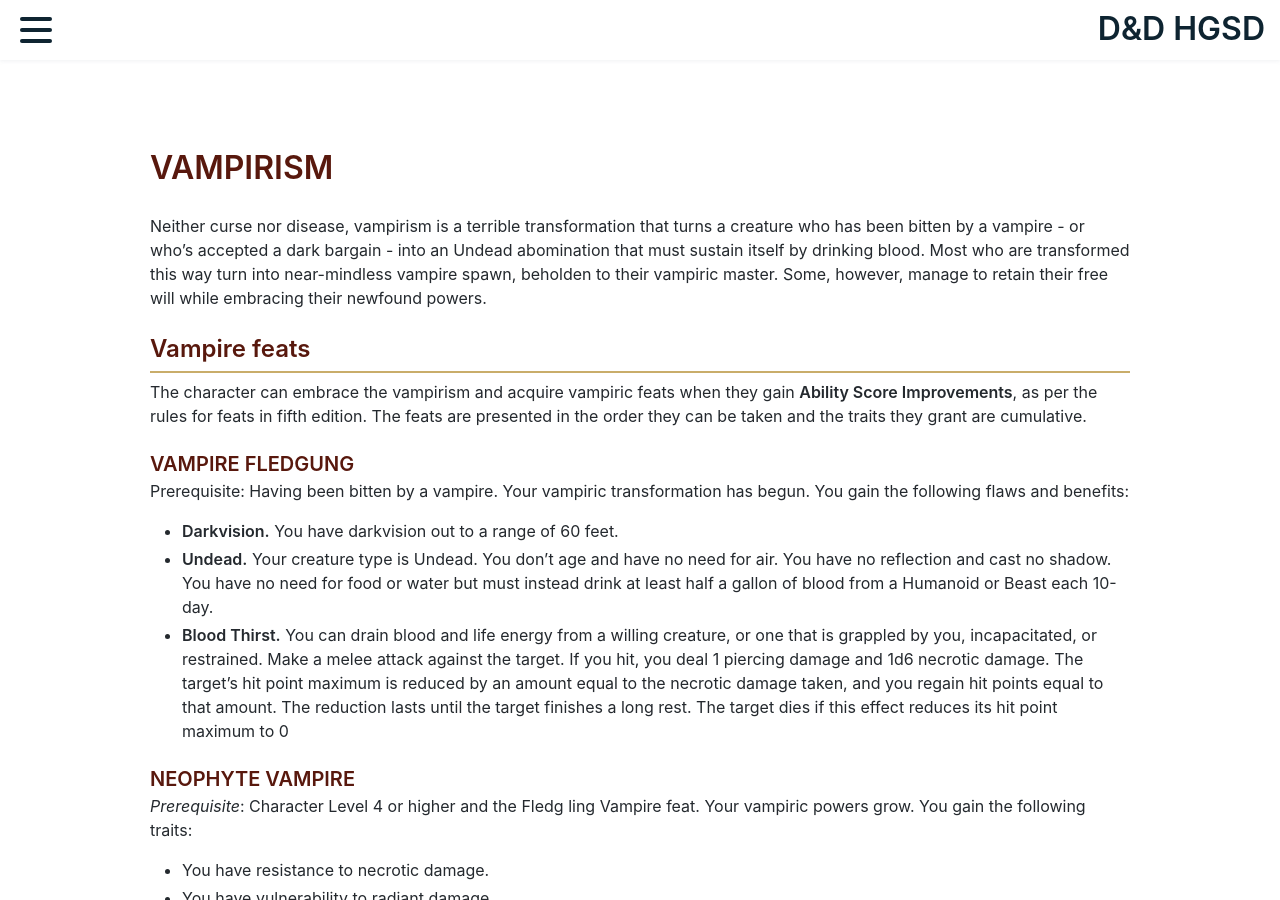
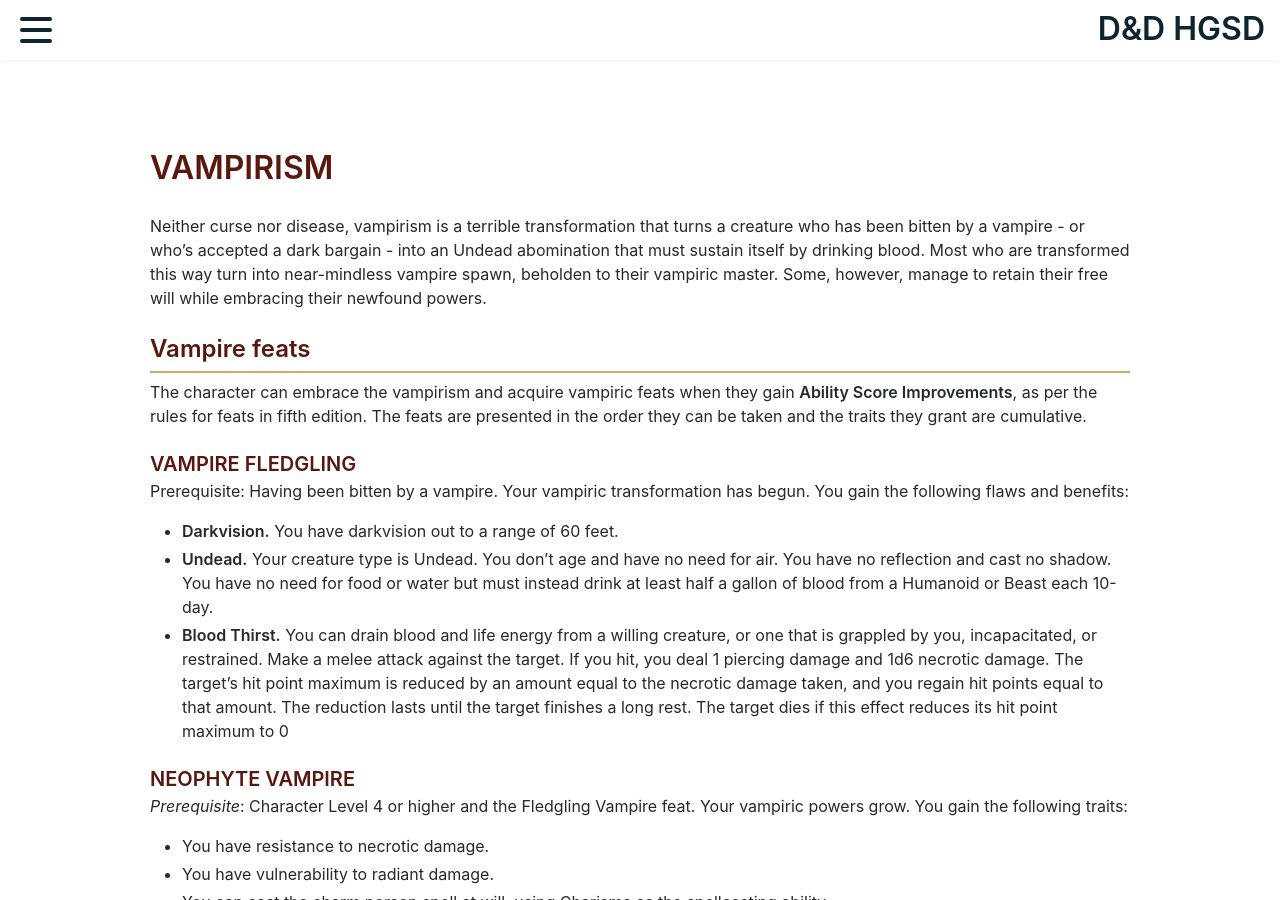
Before and after one commit to mrhelgeklausen/Legacy-of-the-Hellriders, a Jekyll site: the page built from vampireism.md, in a window 1280 px wide and 900 px high. Built offline with Jekyll 4.4.1, drawn with Linux system fonts in a browser that asks for light colours; our own code applies the rules of GitHub Pages for plain Markdown files.

Commit message:
Update vampireism.md

```diff
--- a/vampireism.md
+++ b/vampireism.md
@@ -14,7 +14,7 @@
 fifth edition. The feats are presented in the order they
 can be taken and the traits they grant are cumulative.
 
-### VAMPIRE FLEDGUNG
+### VAMPIRE FLEDGLING
 Prerequisite: Having been bitten by a vampire.
 Your vampiric transformation has begun. You gain
 the following flaws and benefits:
@@ -31,7 +31,7 @@
 
 ### NEOPHYTE VAMPIRE
 _Prerequisite_: Character Level 4 or higher and the
-Fledg ling Vampire feat. Your vampiric powers grow.
+Fledgling Vampire feat. Your vampiric powers grow.
 You gain the following traits:
 
 - You have resistance to necrotic damage.
```
